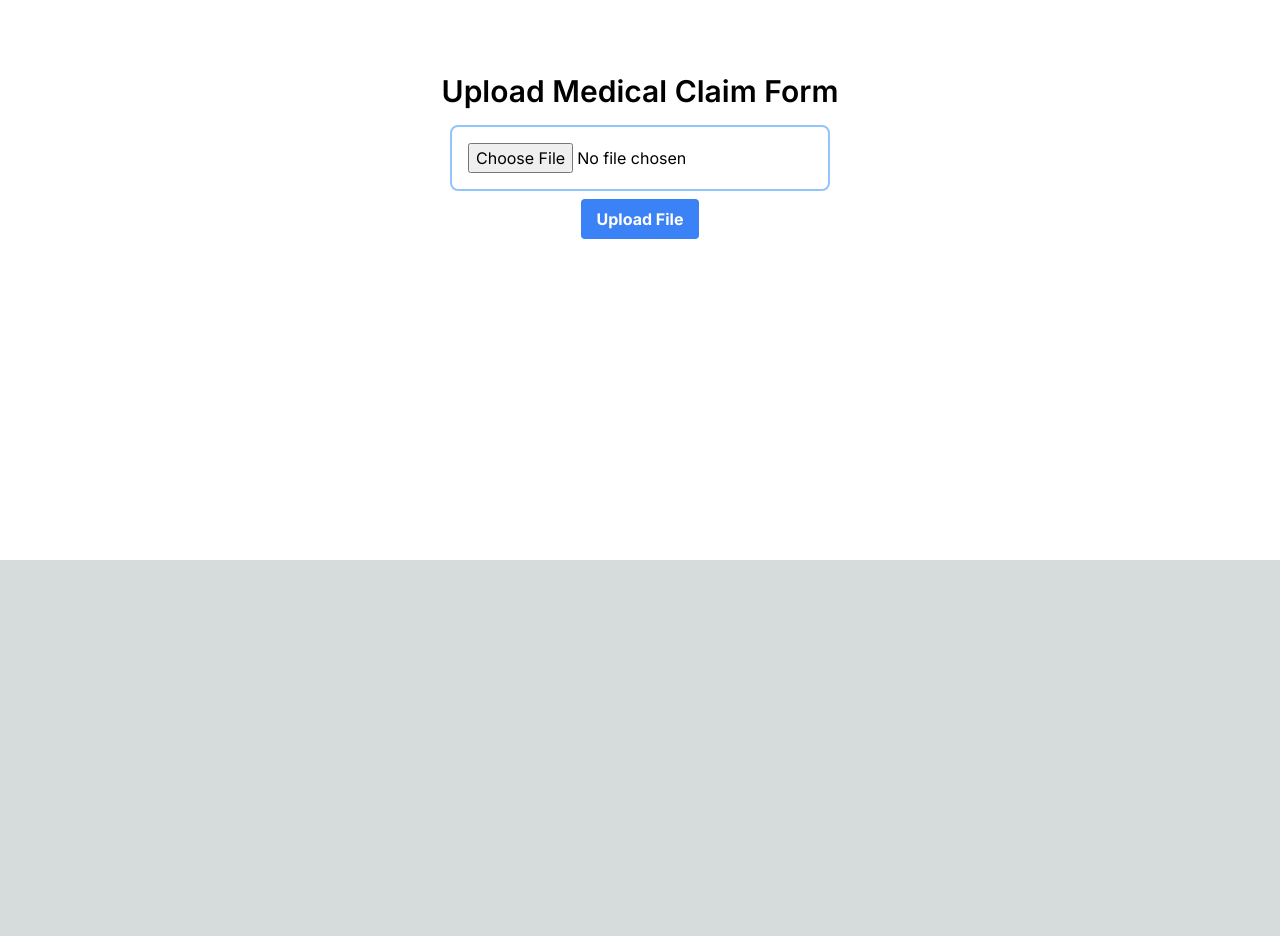
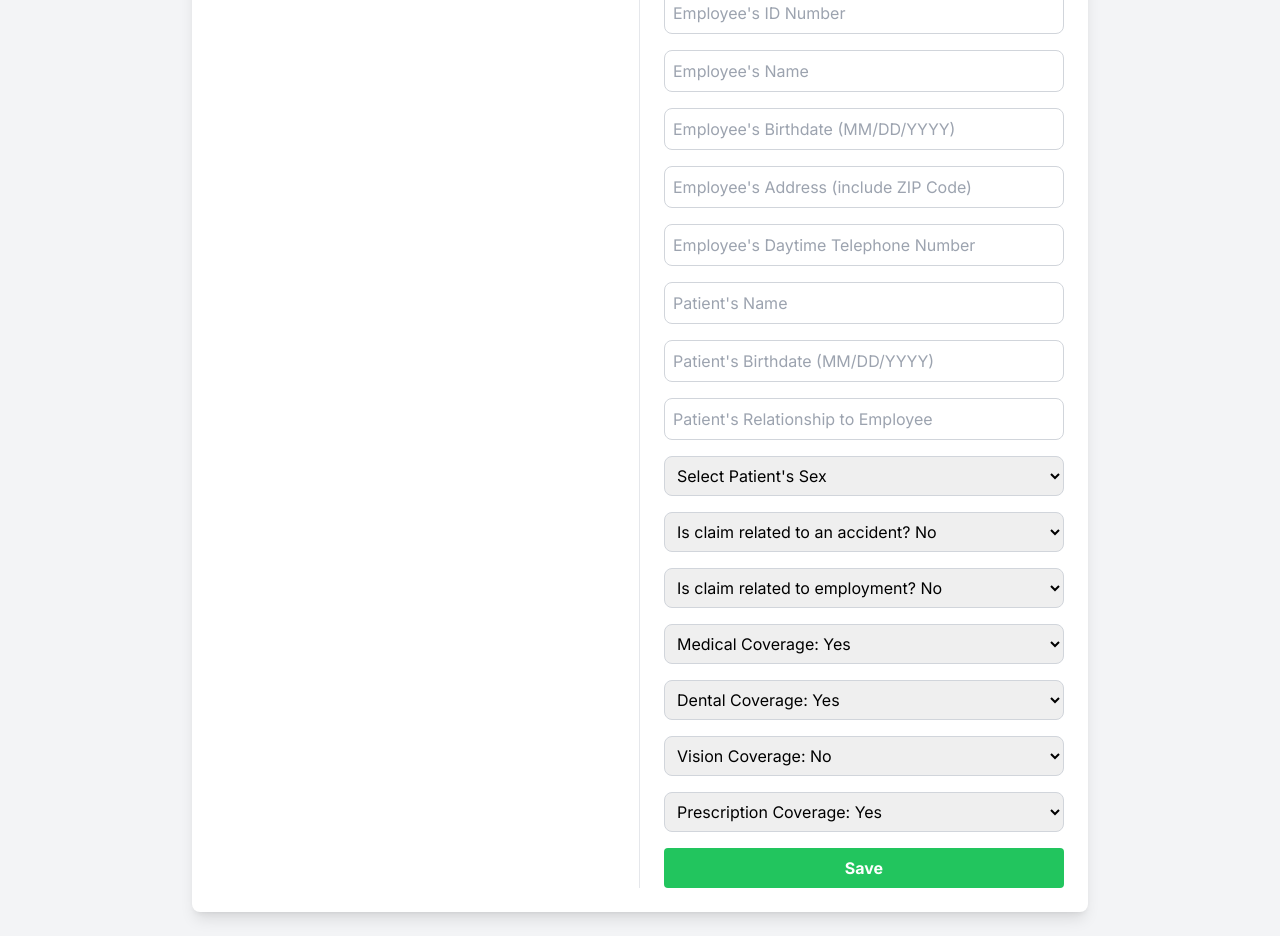
Before and after one commit to Shreyas-g97/pdf-autofill, a Next.js app: page /internal in a window 1280 px wide. Shown: the part 240-1176 px from the top of the page. Before the commit the page ends 800 px from the top, so only its background shows below. Built offline with nearby package versions, Linux system fonts and the light colour scheme.

Commit message:
change ui

```diff
--- a/app/internal/page.tsx
+++ b/app/internal/page.tsx
@@ -12,10 +12,28 @@ const FileUploadComponent: React.FC = () => {
   const [loading, setLoading] = useState<boolean>(false);
   const [progressMessage, setProgressMessage] = useState<string>('');
   const [error, setError] = useState<boolean>(false);
+  const [formData, setFormData] = useState({
+    employerName: '',
+    policyNumber: '',
+    employeeId: '',
+    employeeName: '',
+    employeeBirthdate: '',
+    employeeAddress: '',
+    employeePhone: '',
+    patientName: '',
+    patientBirthdate: '',
+    patientRelationship: '',
+    patientSex: '',
+    claimRelatedToAccident: 'No',
+    claimRelatedToEmployment: 'No',
+    medicalCoverage: 'Yes',
+    dentalCoverage: 'Yes',
+    visionCoverage: 'No',
+    prescriptionCoverage: 'Yes'
+  });
   const upload = UseStore.useUploadStore(state => state.upload);
   const setUpload = UseStore.useUploadStore(state => state.setUpload);
 
-  // Progress messages
   const progressMessages = [
     'Analyzing document...',
     'Extracting key information...',
@@ -33,7 +51,7 @@ const FileUploadComponent: React.FC = () => {
         setProgressMessage(progressMessages[messageIndex]);
         messageIndex++;
       } else {
-        clearInterval(intervalId); // Stop updating once the last message is reached
+        clearInterval(intervalId);
       }
     }, 6000);
 
@@ -45,6 +63,14 @@ const FileUploadComponent: React.FC = () => {
     if (uploadedFile) {
       setFile(uploadedFile);
     }
+  };
+
+  const handleInputChange = (event: React.ChangeEvent<HTMLInputElement | HTMLSelectElement>) => {
+    const { name, value } = event.target;
+    setFormData(prevState => ({
+      ...prevState,
+      [name]: value
+    }));
   };
 
   const handleFileUpload = async () => {
@@ -60,13 +86,13 @@ const FileUploadComponent: React.FC = () => {
           headers: {
               'Content-Type': 'multipart/form-data'
           },
-          responseType: 'blob' // This is important to handle the file response correctly
+          responseType: 'blob'
       });
 
         const url = window.URL.createObjectURL(new Blob([response.data]));
         const link = document.createElement('a');
         link.href = url;
-        link.setAttribute('download', 'filled_form.pdf'); // Set the file name
+        link.setAttribute('download', 'filled_form.pdf');
         document.body.appendChild(link);
         link.click();
         link.remove();
@@ -85,35 +111,203 @@ const FileUploadComponent: React.FC = () => {
   }
   };
 
+  const handleFormSubmit = async () => {
+    try {
+      const response = await axios.post(`${adapticServer}saveFormData`, formData, {
+        headers: {
+          'Content-Type': 'application/json'
+        }
+      });
+      console.log('Form data saved:', response.data);
+    } catch (error) {
+      console.error('Error saving form data:', error);
+      setError(true);
+    }
+  };
+
   return (
-    <div>
-        <div className="flex flex-col items-center justify-center p-6 rounded-lg min-h-screen bg-white">
-            <h1 className="text-3xl font-semibold mb-4 text-center">Upload Medical Claim Form</h1>
+    <div className="flex flex-col items-center justify-center p-6 bg-gray-100 min-h-screen">
+      <h1 className="text-3xl font-semibold mb-8 text-center text-blue-600">Upload Medical Claim Form</h1>
+      <div className="flex flex-row w-full max-w-4xl bg-white rounded-lg shadow-lg p-6">
+        <div className="flex flex-col items-center w-1/2 pr-6 border-r">
           <input
             type="file"
             accept=".pdf"
             onChange={handleFileChange}
-            className="border border-2 border-blue-300 rounded-lg p-4"
+            className="border border-gray-300 rounded-lg p-2 mb-4 w-full"
           />
           <button
             onClick={handleFileUpload}
-            className='bg-blue-500 hover:bg-blue-700 text-white font-bold py-2 px-4 rounded my-2'
+            className="bg-blue-500 hover:bg-blue-700 text-white font-bold py-2 px-4 rounded w-full mb-4"
           >
             Upload File
           </button>
           {loading && (
-              <div className="text-center">
-                <div className="flex justify-center items-center">
-                  {/* Replace with your actual loading spinner */}
-                  <div className="spinner"></div>
-                </div>
-                <p className="text-blue-500 mt-2">{progressMessage}</p>
+            <div className="text-center">
+              <div className="flex justify-center items-center">
+                <div className="loader ease-linear rounded-full border-4 border-t-4 border-gray-200 h-12 w-12"></div>
               </div>
+              <p className="text-blue-500 mt-2">{progressMessage}</p>
+            </div>
           )}
           {error && (
             <div className="text-red-500">Something went wrong. Please try again.</div>
           )}
         </div>
+        <div className="flex flex-col items-center w-1/2 pl-6">
+          <input
+            type="text"
+            name="employerName"
+            placeholder="Employer's Name"
+            value={formData.employerName}
+            onChange={handleInputChange}
+            className="border border-gray-300 rounded-lg p-2 mb-4 w-full"
+          />
+          <input
+            type="text"
+            name="policyNumber"
+            placeholder="Policy/Group Number"
+            value={formData.policyNumber}
+            onChange={handleInputChange}
+            className="border border-gray-300 rounded-lg p-2 mb-4 w-full"
+          />
+          <input
+            type="text"
+            name="employeeId"
+            placeholder="Employee's ID Number"
+            value={formData.employeeId}
+            onChange={handleInputChange}
+            className="border border-gray-300 rounded-lg p-2 mb-4 w-full"
+          />
+          <input
+            type="text"
+            name="employeeName"
+            placeholder="Employee's Name"
+            value={formData.employeeName}
+            onChange={handleInputChange}
+            className="border border-gray-300 rounded-lg p-2 mb-4 w-full"
+          />
+          <input
+            type="text"
+            name="employeeBirthdate"
+            placeholder="Employee's Birthdate (MM/DD/YYYY)"
+            value={formData.employeeBirthdate}
+            onChange={handleInputChange}
+            className="border border-gray-300 rounded-lg p-2 mb-4 w-full"
+          />
+          <input
+            type="text"
+            name="employeeAddress"
+            placeholder="Employee's Address (include ZIP Code)"
+            value={formData.employeeAddress}
+            onChange={handleInputChange}
+            className="border border-gray-300 rounded-lg p-2 mb-4 w-full"
+          />
+          <input
+            type="text"
+            name="employeePhone"
+            placeholder="Employee's Daytime Telephone Number"
+            value={formData.employeePhone}
+            onChange={handleInputChange}
+            className="border border-gray-300 rounded-lg p-2 mb-4 w-full"
+          />
+          <input
+            type="text"
+            name="patientName"
+            placeholder="Patient's Name"
+            value={formData.patientName}
+            onChange={handleInputChange}
+            className="border border-gray-300 rounded-lg p-2 mb-4 w-full"
+          />
+          <input
+            type="text"
+            name="patientBirthdate"
+            placeholder="Patient's Birthdate (MM/DD/YYYY)"
+            value={formData.patientBirthdate}
+            onChange={handleInputChange}
+            className="border border-gray-300 rounded-lg p-2 mb-4 w-full"
+          />
+          <input
+            type="text"
+            name="patientRelationship"
+            placeholder="Patient's Relationship to Employee"
+            value={formData.patientRelationship}
+            onChange={handleInputChange}
+            className="border border-gray-300 rounded-lg p-2 mb-4 w-full"
+          />
+          <select
+            name="patientSex"
+            value={formData.patientSex}
+            onChange={handleInputChange}
+            className="border border-gray-300 rounded-lg p-2 mb-4 w-full"
+          >
+            <option value="">Select Patient's Sex</option>
+            <option value="Male">Male</option>
+            <option value="Female">Female</option>
+            <option value="Non-Binary/Other">Non-Binary/Other</option>
+          </select>
+          <select
+            name="claimRelatedToAccident"
+            value={formData.claimRelatedToAccident}
+            onChange={handleInputChange}
+            className="border border-gray-300 rounded-lg p-2 mb-4 w-full"
+          >
+            <option value="No">Is claim related to an accident? No</option>
+            <option value="Yes">Is claim related to an accident? Yes</option>
+          </select>
+          <select
+            name="claimRelatedToEmployment"
+            value={formData.claimRelatedToEmployment}
+            onChange={handleInputChange}
+            className="border border-gray-300 rounded-lg p-2 mb-4 w-full"
+          >
+            <option value="No">Is claim related to employment? No</option>
+            <option value="Yes">Is claim related to employment? Yes</option>
+          </select>
+          <select
+            name="medicalCoverage"
+            value={formData.medicalCoverage}
+            onChange={handleInputChange}
+            className="border border-gray-300 rounded-lg p-2 mb-4 w-full"
+          >
+            <option value="Yes">Medical Coverage: Yes</option>
+            <option value="No">Medical Coverage: No</option>
+          </select>
+          <select
+            name="dentalCoverage"
+            value={formData.dentalCoverage}
+            onChange={handleInputChange}
+            className="border border-gray-300 rounded-lg p-2 mb-4 w-full"
+          >
+            <option value="Yes">Dental Coverage: Yes</option>
+            <option value="No">Dental Coverage: No</option>
+          </select>
+          <select
+            name="visionCoverage"
+            value={formData.visionCoverage}
+            onChange={handleInputChange}
+            className="border border-gray-300 rounded-lg p-2 mb-4 w-full"
+          >
+            <option value="Yes">Vision Coverage: Yes</option>
+            <option value="No">Vision Coverage: No</option>
+          </select>
+          <select
+            name="prescriptionCoverage"
+            value={formData.prescriptionCoverage}
+            onChange={handleInputChange}
+            className="border border-gray-300 rounded-lg p-2 mb-4 w-full"
+          >
+            <option value="Yes">Prescription Coverage: Yes</option>
+            <option value="No">Prescription Coverage: No</option>
+          </select>
+          <button
+            onClick={handleFormSubmit}
+            className="bg-green-500 hover:bg-green-700 text-white font-bold py-2 px-4 rounded w-full"
+          >
+            Save
+          </button>
+        </div>
+      </div>
     </div>
   );
 };
```
